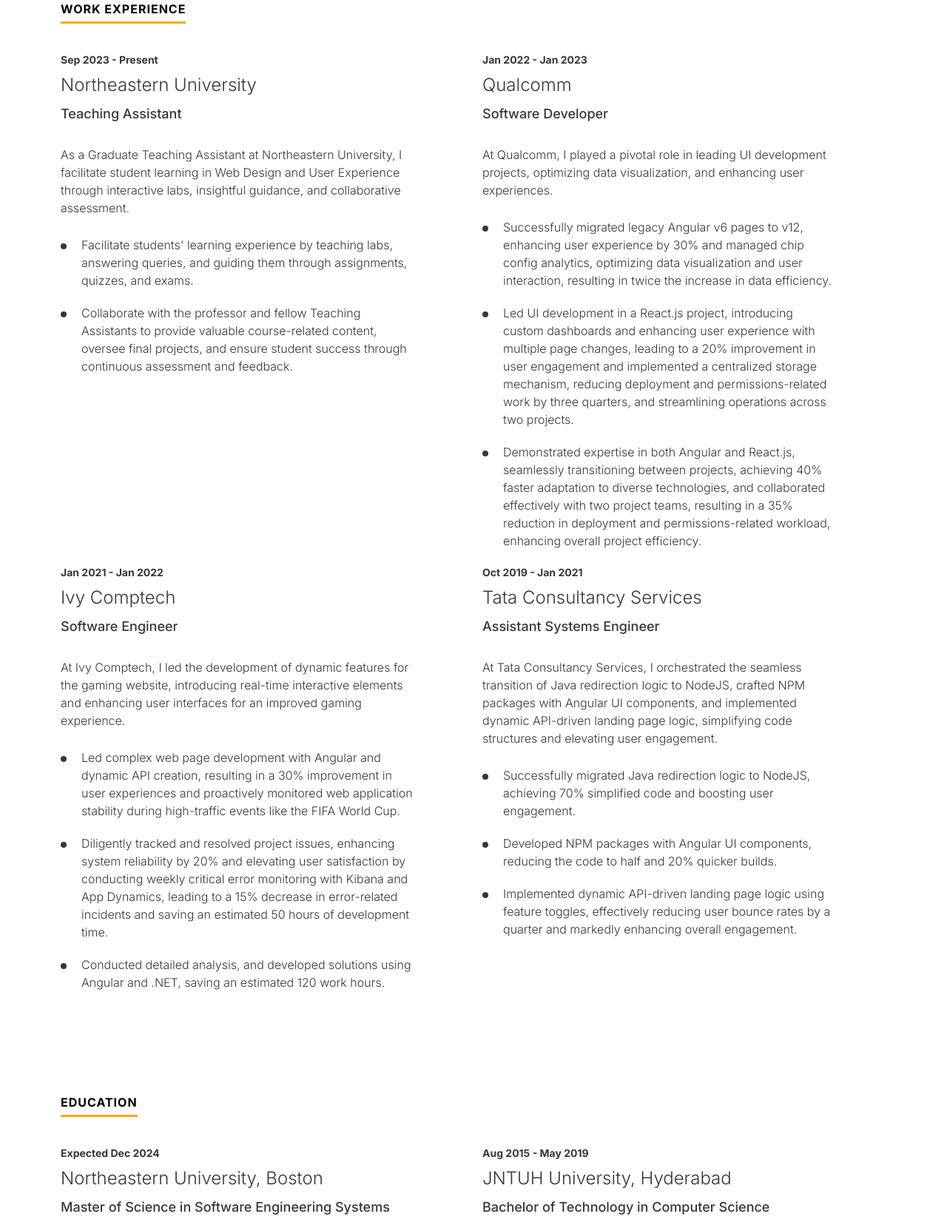
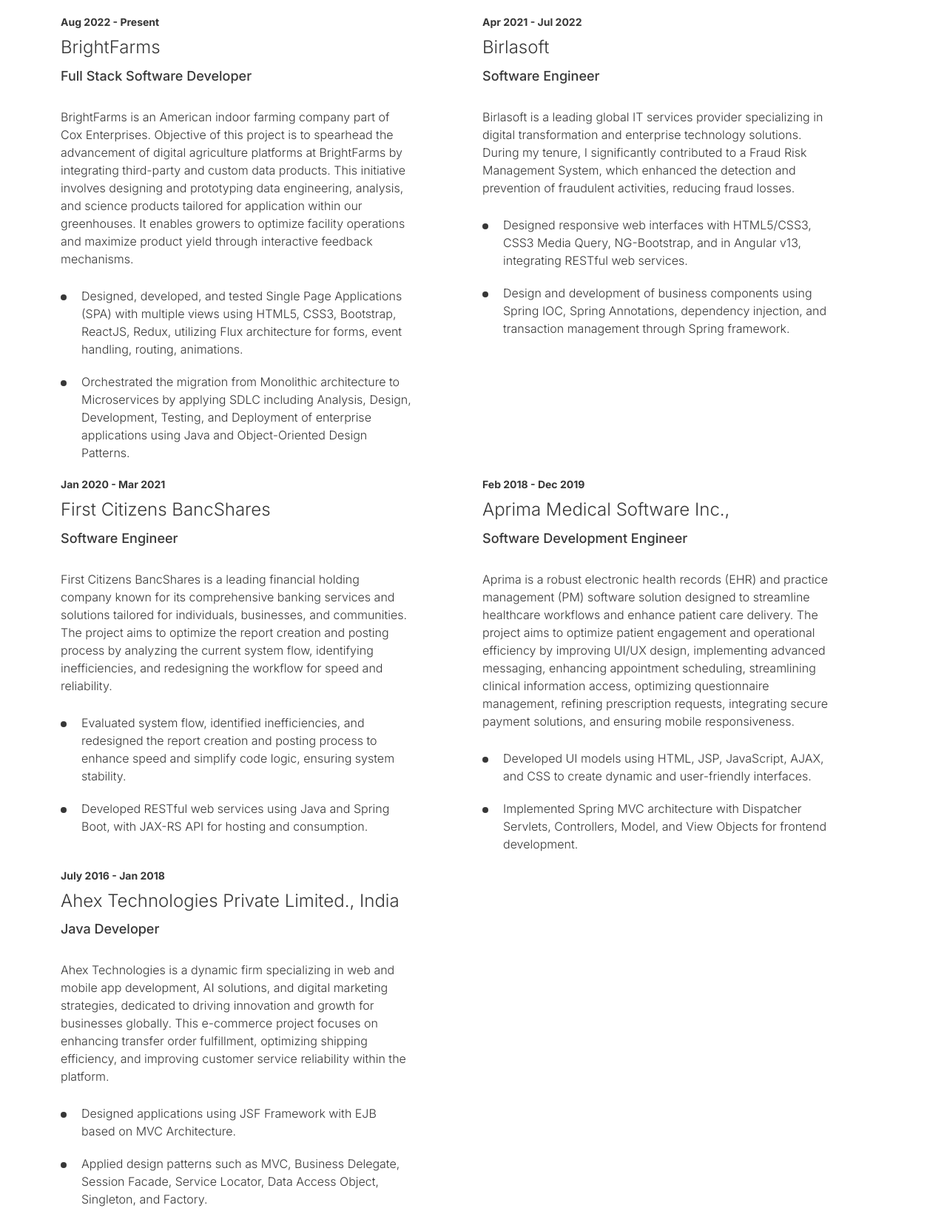
Before and after one commit to ananthakrishna-kalle-neu/MyPortfolio, a plain HTML site: page index.html in a window 1280 px wide. Shown: the part 1931-3587 px from the top of the page at 74% size. Drawn offline with nearby package versions, Linux system fonts and the light colour scheme.

Commit message:
Updated Resume

```diff
--- a/index.html
+++ b/index.html
@@ -131,8 +131,9 @@
             currently in <b class="bold">Retail, Agriculture</b>. My expertise
             spans both front-end and back-end technologies. On the front end, I
             excel in building robust applications using
-            <b class="bold">HTML, CSS, XML, </b>and <b class="bold">JavaScript frameworks</b> such
-            as <b class="bold">Node.js, TypeScript, Angular,</b> and
+            <b class="bold">HTML, CSS, XML, </b>and
+            <b class="bold">JavaScript frameworks</b> such as
+            <b class="bold">Node.js, TypeScript, Angular,</b> and
             <b class="bold">React JS</b>. In terms of back-end technologies, I
             am proficient in <b class="bold">Java, Spring Boot</b>, and
             <b class="bold">Microservices architecture</b>. I also have a solid
@@ -148,17 +149,20 @@
             testing tools for testing purposes, ensuring the reliability and
             quality of my code. My career trajectory has been enriched by
             impactful roles at
-            <b class="bold">Brightfarms, Birlasoft, First Citizens BancShares, Aprima Medical
-              Software Inc.,</b> and <b class="bold">Ahex Technologies Private Ltd.,</b>.
+            <b class="bold"
+              >Brightfarms, Birlasoft, First Citizens BancShares, Aprima Medical
+              Software Inc.,</b
+            >
+            and <b class="bold">Ahex Technologies Private Ltd.,</b>.
           </p>
-          <div class="ds-button-sec text-center">
+          <!-- <div class="ds-button-sec text-center">
             <a
               href="https://docs.google.com/document/d/1MaxJRhd2AMIxh0cjePYr9z4BrprbYClm/edit?usp=sharing&ouid=108998206822067890875&rtpof=true&sd=true"
               target="_blank"
               class="ds-button"
               >Download Resume</a
             >
-          </div>
+          </div> -->
         </section>
       </div>
     </div>
@@ -173,13 +177,15 @@
             <ul class="ds-skills-list">
               <li>Java</li>
               <li>SpringBoot</li>
-              <li>React</li>
-              <li>Node.js</li>
-              <li>Express.js</li>
+              <li>Angular</li>
+              <li>ReactJS</li>
+              <li>VueJS</li>
+              <li>NodeJS</li>
+              <li>ExpressJS</li>
               <li>MongoDB</li>
-              <li>Angular</li>
-              <li>Vue.js</li>
+              <li>MySQL</li>
               <li>PostgreSQL</li>
+              <li>OracleDB</li>
               <li>AWS</li>
               <li>Azure</li>
               <li>Mocha</li>
@@ -214,123 +220,90 @@
         <div class="row ds-experience-list">
           <div class="col-12 col-sm-12 col-md-6 col-lg-6 col-xl-6 col-xxl-6">
             <section>
-              <span class="ds-year">Sep 2023 - Present</span>
-              <h3 class="ds-officename">Northeastern University</h3>
-              <span class="ds-department">Teaching Assistant</span>
+              <span class="ds-year">Aug 2022 - Present</span>
+              <h3 class="ds-officename">BrightFarms</h3>
+              <span class="ds-department">Full Stack Software Developer</span>
               <p>
-                As a Graduate Teaching Assistant at Northeastern University, I
-                facilitate student learning in Web Design and User Experience
-                through interactive labs, insightful guidance, and collaborative
-                assessment.
+                BrightFarms is an American indoor farming company part of Cox Enterprises. Objective of this project is to spearhead the advancement of digital agriculture platforms at BrightFarms by integrating third-party and custom data products. This initiative involves designing and prototyping data engineering, analysis, and science products tailored for application within our greenhouses. It enables growers to optimize facility operations and maximize product yield through interactive feedback mechanisms.
               </p>
               <ul>
                 <li>
-                  Facilitate students&apos; learning experience by teaching
-                  labs, answering queries, and guiding them through assignments,
-                  quizzes, and exams.
+                  Designed, developed, and tested Single Page Applications (SPA) with multiple views using HTML5, CSS3, Bootstrap, ReactJS, Redux, utilizing Flux architecture for forms, event handling, routing, animations.
                 </li>
                 <li>
-                  Collaborate with the professor and fellow Teaching Assistants
-                  to provide valuable course-related content, oversee final
-                  projects, and ensure student success through continuous
-                  assessment and feedback.
+                  Orchestrated the migration from Monolithic architecture to Microservices by applying SDLC including Analysis, Design, Development, Testing, and Deployment of enterprise applications using Java and Object-Oriented Design Patterns.
                 </li>
               </ul>
             </section>
           </div>
           <div class="col-12 col-sm-12 col-md-6 col-lg-6 col-xl-6 col-xxl-6">
             <section>
-              <span class="ds-year">Jan 2022 - Jan 2023</span>
-              <h3 class="ds-officename">Qualcomm</h3>
-              <span class="ds-department">Software Developer</span>
+              <span class="ds-year">Apr 2021 - Jul 2022</span>
+              <h3 class="ds-officename">Birlasoft</h3>
+              <span class="ds-department">Software Engineer</span>
               <p>
-                At Qualcomm, I played a pivotal role in leading UI development
-                projects, optimizing data visualization, and enhancing user
-                experiences.
+                Birlasoft is a leading global IT services provider specializing in digital transformation and enterprise technology solutions. During my tenure, I significantly contributed to a Fraud Risk Management System, which enhanced the detection and prevention of fraudulent activities, reducing fraud losses.
               </p>
               <ul>
                 <li>
-                  Successfully migrated legacy Angular v6 pages to v12,
-                  enhancing user experience by 30% and managed chip config
-                  analytics, optimizing data visualization and user interaction,
-                  resulting in twice the increase in data efficiency.
+                  Designed responsive web interfaces with HTML5/CSS3, CSS3 Media Query, NG-Bootstrap, and in Angular v13, integrating RESTful web services.
                 </li>
                 <li>
-                  Led UI development in a React.js project, introducing custom
-                  dashboards and enhancing user experience with multiple page
-                  changes, leading to a 20% improvement in user engagement and
-                  implemented a centralized storage mechanism, reducing
-                  deployment and permissions-related work by three quarters, and
-                  streamlining operations across two projects.
-                </li>
-                <li>
-                  Demonstrated expertise in both Angular and React.js,
-                  seamlessly transitioning between projects, achieving 40%
-                  faster adaptation to diverse technologies, and collaborated
-                  effectively with two project teams, resulting in a 35%
-                  reduction in deployment and permissions-related workload,
-                  enhancing overall project efficiency.
+                  Design and development of business components using Spring IOC, Spring Annotations, dependency injection, and transaction management through Spring framework.
                 </li>
               </ul>
             </section>
           </div>
           <div class="col-12 col-sm-12 col-md-6 col-lg-6 col-xl-6 col-xxl-6">
             <section>
-              <span class="ds-year">Jan 2021 - Jan 2022</span>
-              <h3 class="ds-officename">Ivy Comptech</h3>
+              <span class="ds-year">Jan 2020 - Mar 2021</span>
+              <h3 class="ds-officename">First Citizens BancShares</h3>
               <span class="ds-department">Software Engineer</span>
               <p>
-                At Ivy Comptech, I led the development of dynamic features for
-                the gaming website, introducing real-time interactive elements
-                and enhancing user interfaces for an improved gaming experience.
+                First Citizens BancShares is a leading financial holding company known for its comprehensive banking services and solutions tailored for individuals, businesses, and communities. The project aims to optimize the report creation and posting process by analyzing the current system flow, identifying inefficiencies, and redesigning the workflow for speed and reliability.
               </p>
               <ul>
                 <li>
-                  Led complex web page development with Angular and dynamic API
-                  creation, resulting in a 30% improvement in user experiences
-                  and proactively monitored web application stability during
-                  high-traffic events like the FIFA World Cup.
+                  Evaluated system flow, identified inefficiencies, and redesigned the report creation and posting process to enhance speed and simplify code logic, ensuring system stability.
                 </li>
                 <li>
-                  Diligently tracked and resolved project issues, enhancing
-                  system reliability by 20% and elevating user satisfaction by
-                  conducting weekly critical error monitoring with Kibana and
-                  App Dynamics, leading to a 15% decrease in error-related
-                  incidents and saving an estimated 50 hours of development
-                  time.
-                </li>
-                <li>
-                  Conducted detailed analysis, and developed solutions using
-                  Angular and .NET, saving an estimated 120 work hours.
+                  Developed RESTful web services using Java and Spring Boot, with JAX-RS API for hosting and consumption.
                 </li>
               </ul>
             </section>
           </div>
           <div class="col-12 col-sm-12 col-md-6 col-lg-6 col-xl-6 col-xxl-6">
             <section>
-              <span class="ds-year">Oct 2019 - Jan 2021</span>
-              <h3 class="ds-officename">Tata Consultancy Services</h3>
-              <span class="ds-department">Assistant Systems Engineer</span>
+              <span class="ds-year">Feb 2018 - Dec 2019</span>
+              <h3 class="ds-officename">Aprima Medical Software Inc.,</h3>
+              <span class="ds-department">Software Development Engineer</span>
               <p>
-                At Tata Consultancy Services, I orchestrated the seamless
-                transition of Java redirection logic to NodeJS, crafted NPM
-                packages with Angular UI components, and implemented dynamic
-                API-driven landing page logic, simplifying code structures and
-                elevating user engagement.
+                Aprima is a robust electronic health records (EHR) and practice management (PM) software solution designed to streamline healthcare workflows and enhance patient care delivery. The project aims to optimize patient engagement and operational efficiency by improving UI/UX design, implementing advanced messaging, enhancing appointment scheduling, streamlining clinical information access, optimizing questionnaire management, refining prescription requests, integrating secure payment solutions, and ensuring mobile responsiveness.
               </p>
               <ul>
                 <li>
-                  Successfully migrated Java redirection logic to NodeJS,
-                  achieving 70% simplified code and boosting user engagement.
+                  Developed UI models using HTML, JSP, JavaScript, AJAX, and CSS to create dynamic and user-friendly interfaces.
                 </li>
                 <li>
-                  Developed NPM packages with Angular UI components, reducing
-                  the code to half and 20% quicker builds.
+                  Implemented Spring MVC architecture with Dispatcher Servlets, Controllers, Model, and View Objects for frontend development.
+                </li>
+              </ul>
+            </section>
+          </div>
+          <div class="col-12 col-sm-12 col-md-6 col-lg-6 col-xl-6 col-xxl-6">
+            <section>
+              <span class="ds-year">July 2016 - Jan 2018</span>
+              <h3 class="ds-officename">Ahex Technologies Private Limited., India</h3>
+              <span class="ds-department">Java Developer</span>
+              <p>
+                Ahex Technologies is a dynamic firm specializing in web and mobile app development, AI solutions, and digital marketing strategies, dedicated to driving innovation and growth for businesses globally. This e-commerce project focuses on enhancing transfer order fulfillment, optimizing shipping efficiency, and improving customer service reliability within the platform.
+              </p>
+              <ul>
+                <li>
+                  Designed applications using JSF Framework with EJB based on MVC Architecture.
                 </li>
                 <li>
-                  Implemented dynamic API-driven landing page logic using
-                  feature toggles, effectively reducing user bounce rates by a
-                  quarter and markedly enhancing overall engagement.
+                  Applied design patterns such as MVC, Business Delegate, Session Facade, Service Locator, Data Access Object, Singleton, and Factory.
                 </li>
               </ul>
             </section>
@@ -347,10 +320,10 @@
         <div class="row ds-experience-list">
           <div class="col-12 col-sm-12 col-md-6 col-lg-6 col-xl-6 col-xxl-6">
             <section>
-              <span class="ds-year">Expected Dec 2024</span>
+              <span class="ds-year">Sep 2022 - May 2024</span>
               <h3 class="ds-officename">Northeastern University, Boston</h3>
               <span class="ds-department"
-                >Master of Science in Software Engineering Systems</span
+                >Master of Science in Computer Science</span
               >
               <p>
                 Actively engaging in key subjects like Network Structures and
@@ -360,15 +333,17 @@
                 involve immersive exploration and application of contemporary
                 software engineering principles.
               </p>
-              <ul>
+              <!-- <ul>
                 <li>CGPA: 4.0</li>
-              </ul>
+              </ul> -->
             </section>
           </div>
           <div class="col-12 col-sm-12 col-md-6 col-lg-6 col-xl-6 col-xxl-6">
             <section>
-              <span class="ds-year">Aug 2015 - May 2019</span>
-              <h3 class="ds-officename">JNTUH University, Hyderabad</h3>
+              <span class="ds-year">Aug 2013 - May 2017</span>
+              <h3 class="ds-officename">
+                Visvesvaraya Technological University, India
+              </h3>
               <span class="ds-department"
                 >Bachelor of Technology in Computer Science</span
               >
@@ -380,9 +355,9 @@
                 skills in Computer Science principles.
               </p>
               <br />
-              <ul>
+              <!-- <ul>
                 <li>CGPA: 3.87</li>
-              </ul>
+              </ul> -->
             </section>
           </div>
         </div>
@@ -391,7 +366,7 @@
     <!-- Experience -->
 
     <!--  Work -->
-    <div class="ds-work-section">
+    <!--    <div class="ds-work-section">
       <div class="container">
         <h2 class="ds-heading">Academic and Personal Projects</h2>
         <div class="ds-work-list-section">
@@ -411,7 +386,7 @@
                     principles for VPC, load balancers, auto-scaling, firewalls,
                     RDS, EC2 instances, and Lambda functions.
                   </p>
-                  <!-- <a href="works-setails.html" class="ds-button">Details</a> -->
+                  <a href="works-setails.html" class="ds-button">Details</a>
                 </section>
               </div>
               <div
@@ -439,7 +414,7 @@
                     functionalities such as appointment creation and live chat
                     consultations.
                   </p>
-                  <!-- <a href="works-setails.html" class="ds-button">Details</a> -->
+                  <a href="works-setails.html" class="ds-button">Details</a>
                 </section>
               </div>
               <div
@@ -467,7 +442,7 @@
                     MongoDB, Redis, and Socket, it ensures access to the entire
                     college information on any device.
                   </p>
-                  <!-- <a href="works-setails.html" class="ds-button">Details</a> -->
+                  <a href="works-setails.html" class="ds-button">Details</a>
                 </section>
               </div>
               <div
@@ -481,7 +456,7 @@
           </div>
         </div>
       </div>
-    </div>
+    </div> -->
     <!--  Work -->
 
     <!--  footer -->
@@ -491,13 +466,13 @@
           <span>Stay in touch</span>
           <h4>Ready to talk?</h4>
           <p>Feel free to contact me!</p>
-          <a href="https://maps.app.goo.gl/AEpvuwCbJL1PVoAv5" class="ds-button"
+          <a href="https://maps.app.goo.gl/qHjh8nF6LipF9bN49" class="ds-button"
             ><i class="ri-map-pin-2-fill" style="font-size: 20px"></i>
           </a>
-          <a href="tel:+18574927207" class="ds-button"
+          <a href="tel:+18572207237" class="ds-button"
             ><i class="ri-phone-fill" style="font-size: 20px"></i
           ></a>
-          <a href="mailto:sai.suryateja14@gmail.com" class="ds-button"
+          <a href="mailto:ananthkalle04@gmail.com" class="ds-button"
             ><i class="ri-mail-fill" style="font-size: 20px"></i
           ></a>
         </section>
```
